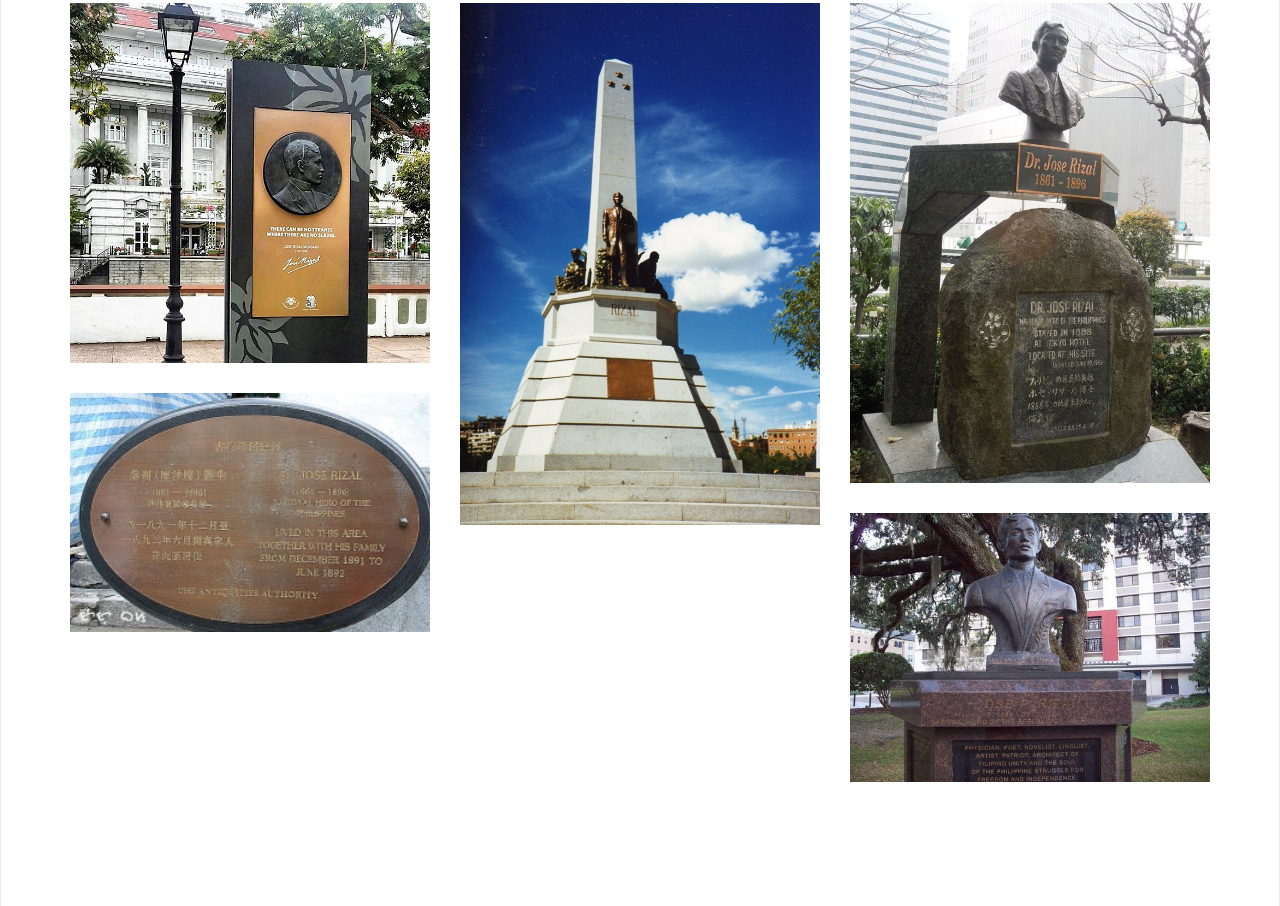
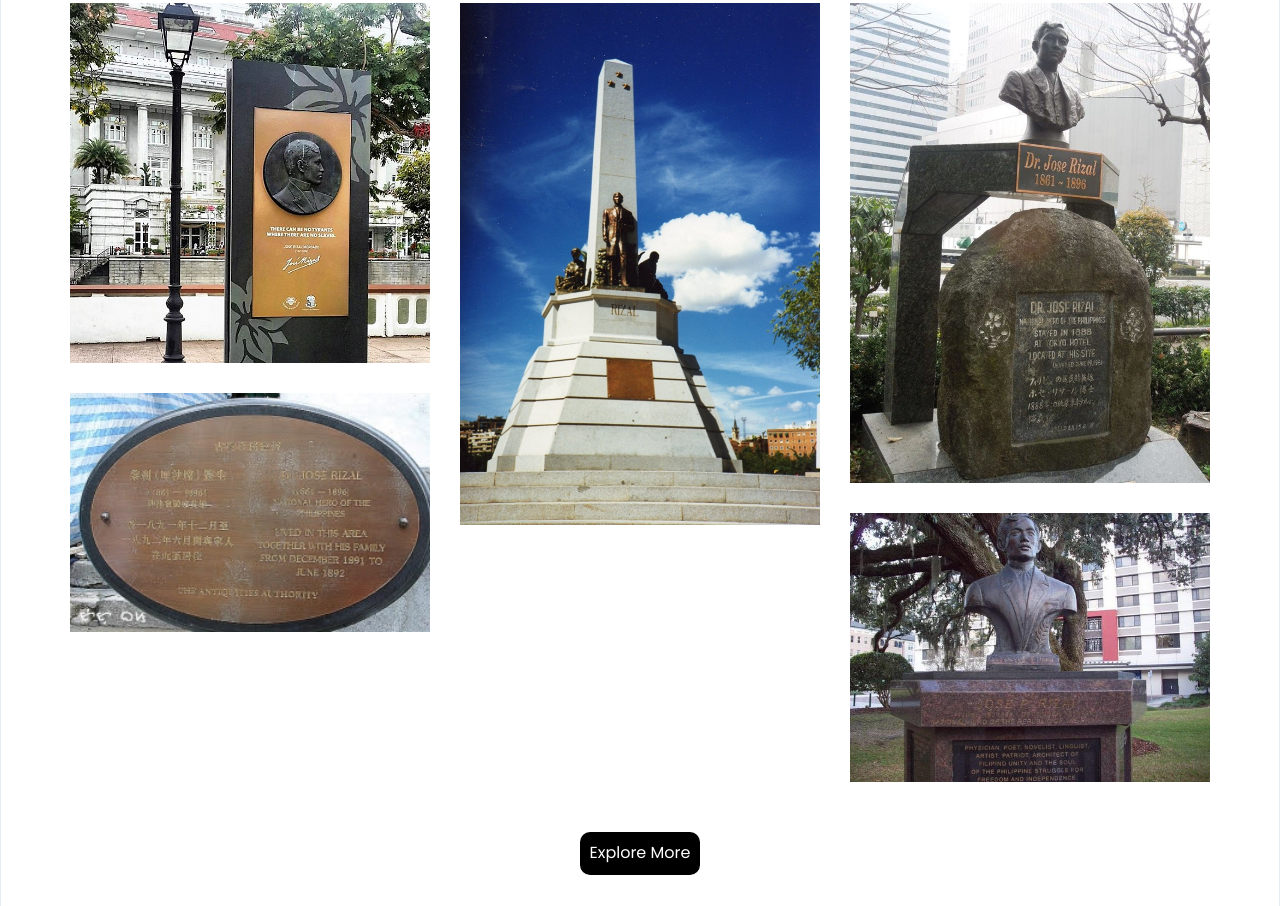
Before and after one commit to ChlydeA/JRizal, a plain HTML site: page index.html in a window 1280 px wide. Shown: the part 11094-12000 px from the top of the page. Drawn offline with nearby package versions, Linux system fonts and the light colour scheme.

Commit message:
Update index.html

```diff
--- a/index.html
+++ b/index.html
@@ -1467,6 +1467,12 @@
 				</div><!--/.container-->
 			</div><!--/.portfolio-details-->
 
+			<div class="btn-link-bottom-right">
+				<div class="btn-link">
+					<a href="https://www.windowseat.ph/jose-rizal-monuments-around-the-world/">Explore More</a>
+				</div>
+			</div>
+
 		</section><!--/.portfolio-->
 		<!--portfolio end -->
 
```
